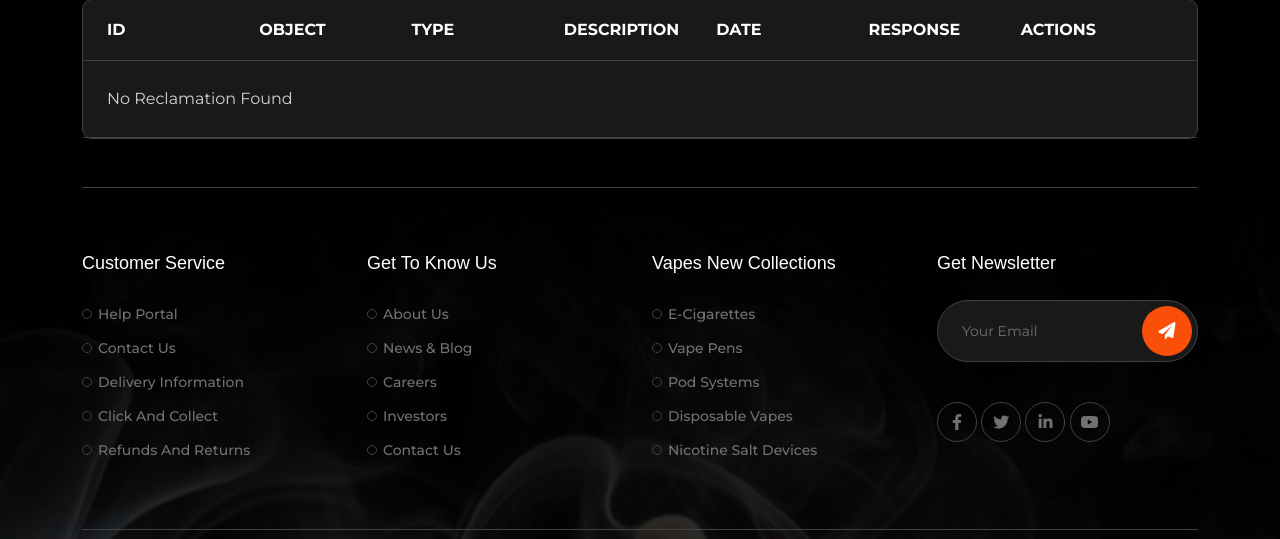
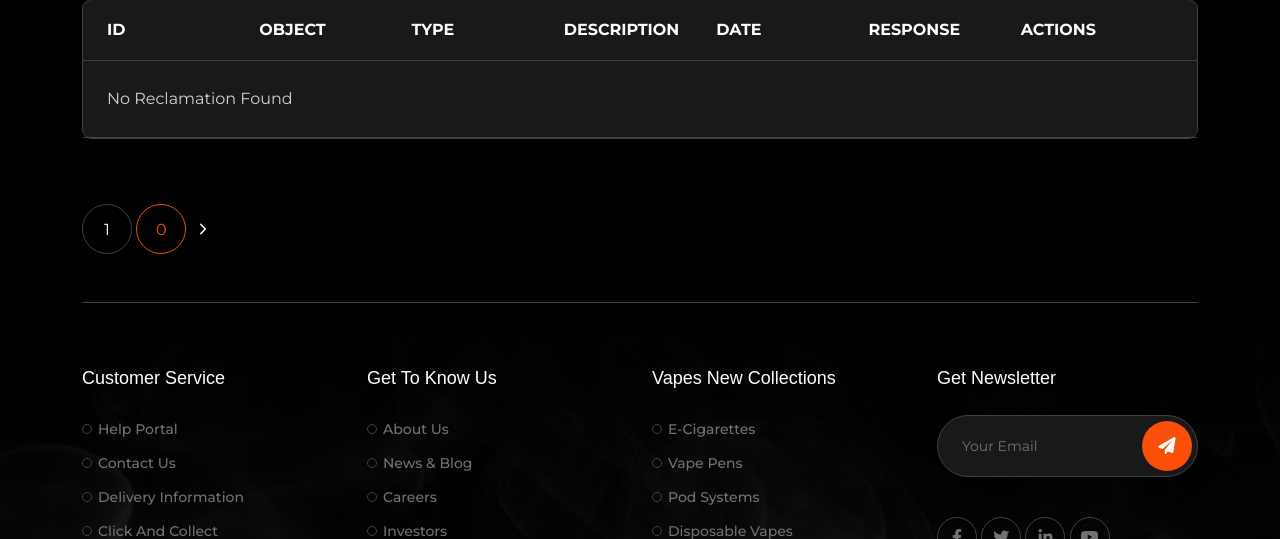
Before and after one commit to Nihed-Abd/TFANNEN.tn, a Symfony app: template templates/reclamation/index.html.twig in a window 1280 px wide. Shown: the part 552-1091 px from the top of the page. Run offline with Twig, Linux system fonts and the light colour scheme; the template is opened without the code that fills it, so the values that code supplies are empty; some libraries are stand-ins or nearby versions; some web fonts are replaced.

Commit message:
Pagination

```diff
--- a/composer.json
+++ b/composer.json
@@ -12,6 +12,7 @@
         "doctrine/doctrine-bundle": "^2.11",
         "doctrine/doctrine-migrations-bundle": "^3.3",
         "doctrine/orm": "^3.0",
+        "knplabs/knp-paginator-bundle": "^5.9",
         "phpdocumentor/reflection-docblock": "^5.3",
         "phpstan/phpdoc-parser": "^1.25",
         "sensio/framework-extra-bundle": "^6.2",
--- a/config/bundles.php
+++ b/config/bundles.php
@@ -14,4 +14,5 @@
     Symfony\Bundle\MonologBundle\MonologBundle::class => ['all' => true],
     Symfony\Bundle\MakerBundle\MakerBundle::class => ['dev' => true],
     Sensio\Bundle\FrameworkExtraBundle\SensioFrameworkExtraBundle::class => ['all' => true],
+    Knp\Bundle\PaginatorBundle\KnpPaginatorBundle::class => ['all' => true],
 ];
--- a/templates/reclamation/index.html.twig
+++ b/templates/reclamation/index.html.twig
@@ -49,6 +49,16 @@
             </div>
             {% endfor %}
         </div>
+
+        <!-- Pagination -->
+        <div class="pagi-wrp mt-65">
+            {% for page in 1..reclamations.pageCount %}
+                <a href="{{ path('app_reclamation_index', {'user_id': user_id, 'page': page}) }}" class="pagi-btn{% if reclamations.currentPageNumber == page %} active{% endif %}">{{ page | default(0) | number_format }}</a>
+            {% endfor %}
+            {% set nextPage = reclamations.currentPageNumber + 1 %}
+            <a href="{{ path('app_reclamation_index', {'user_id': user_id, 'page': nextPage}) }}" class="fa-regular ms-2 primary-hover fa-angle-right"></a>
+        </div>
+        <!-- End Pagination -->
     </div>
 </section>
 {% endblock %}
```
Also changed, not shown: src/Controller/ReclamationController.php (+11 -2 lines), 3 other files.
